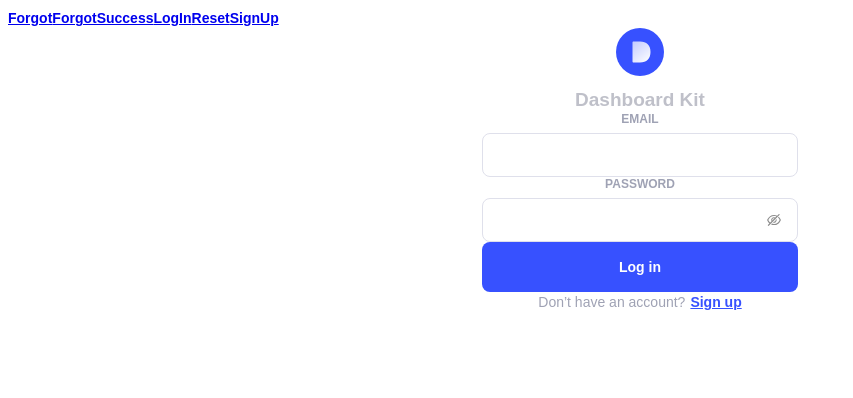
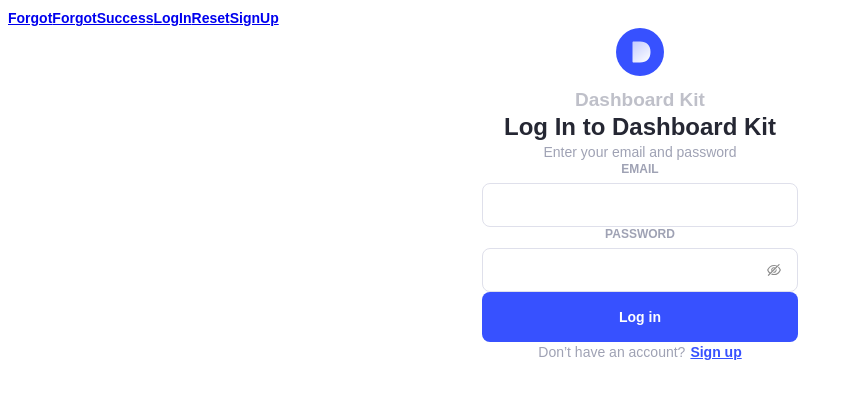
Before and after one commit to KseniaPopova02/dashboard-kit, a React (Create React App) app: page / in a window 1280 px wide. Shown: the top 398 px of the page, without its empty margins (0-853 px from the left). Built offline with nearby package versions, Linux system fonts and the light colour scheme.

Commit message:
add: styles for container

```diff
--- a/src/modal/Forgot/Forgot.jsx
+++ b/src/modal/Forgot/Forgot.jsx
@@ -14,8 +14,8 @@ import { Container } from "./style";
 export const Forgot = () => (
   <Container>
     <Logo />
-    <LogoTitle />
-    <LogoSubtitle />
+    <LogoTitle>Log In to Dashboard Kit</LogoTitle>
+    <LogoSubtitle>Enter your email and password</LogoSubtitle>
     <Label>email</Label>
     <Input>Email address</Input>
     <Label>password</Label>
```
